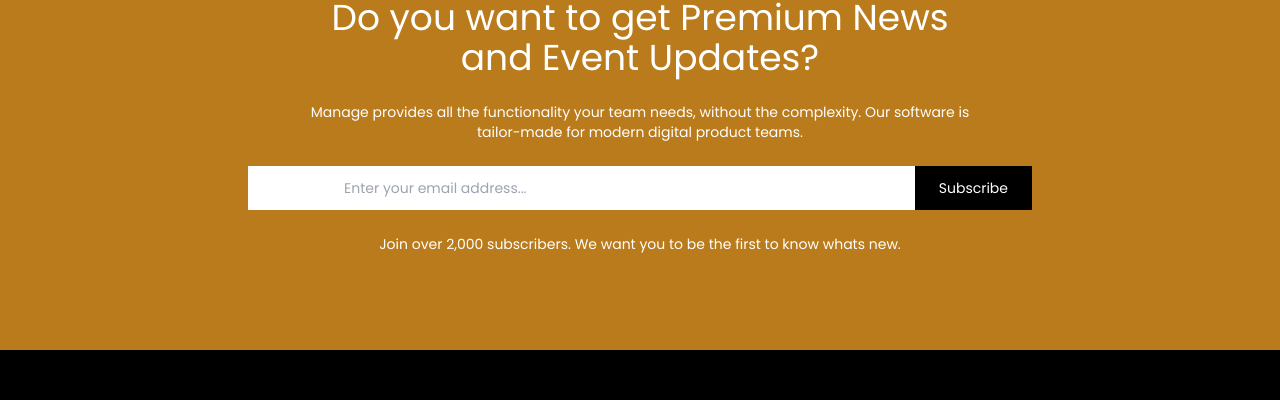
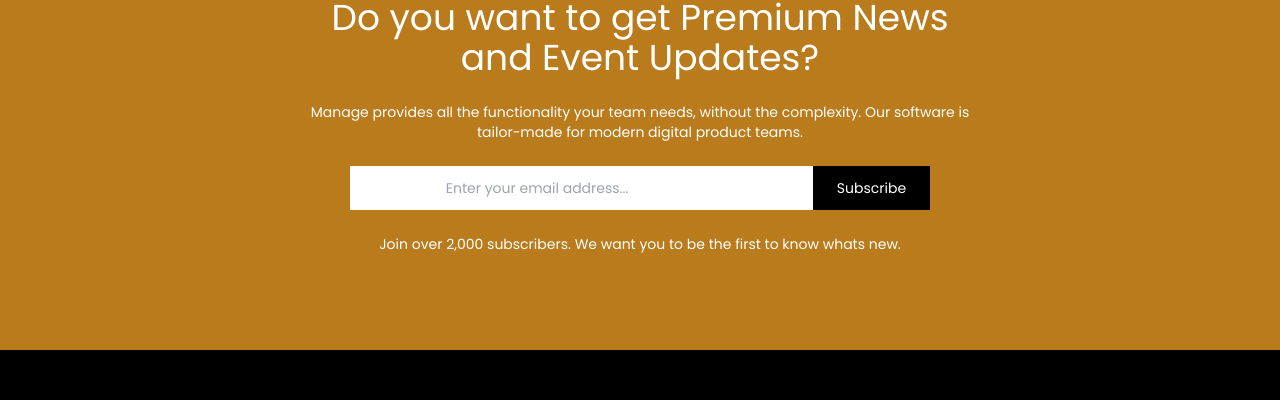
Before and after one commit to milanochi/CLG-site, a website built with Vite: page index.html in a window 1280 px wide. Shown: the part 3038-3438 px from the top of the page. Built offline with nearby package versions, Linux system fonts and the light colour scheme.

Commit message:
Final commit

```diff
--- a/index.html
+++ b/index.html
@@ -176,7 +176,7 @@
                                         the complexity. Our software is tailor-made for modern digital
                                         product teams.</p>
                                           <!--EMAIL LISTING-->
-                                    <div class="flex container mx-auto flex-col justify-between">
+                                    <div class="flex flex-col justify-between">
                                         <form>
                                             <div class="flex bg-gray-400">
                                              <input type="text" placeholder="Enter your email address..." class="bg-white flex-1 px-2 md:px-24 text-sm focus:outline-none text-sm" />
```
